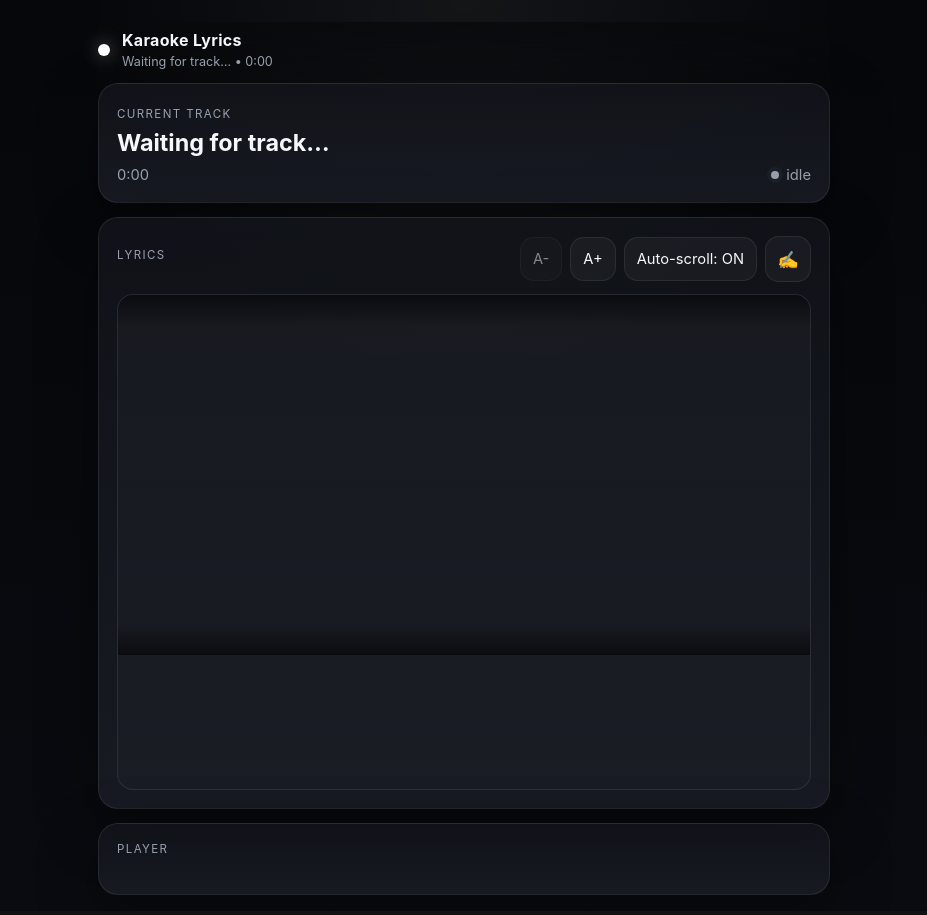
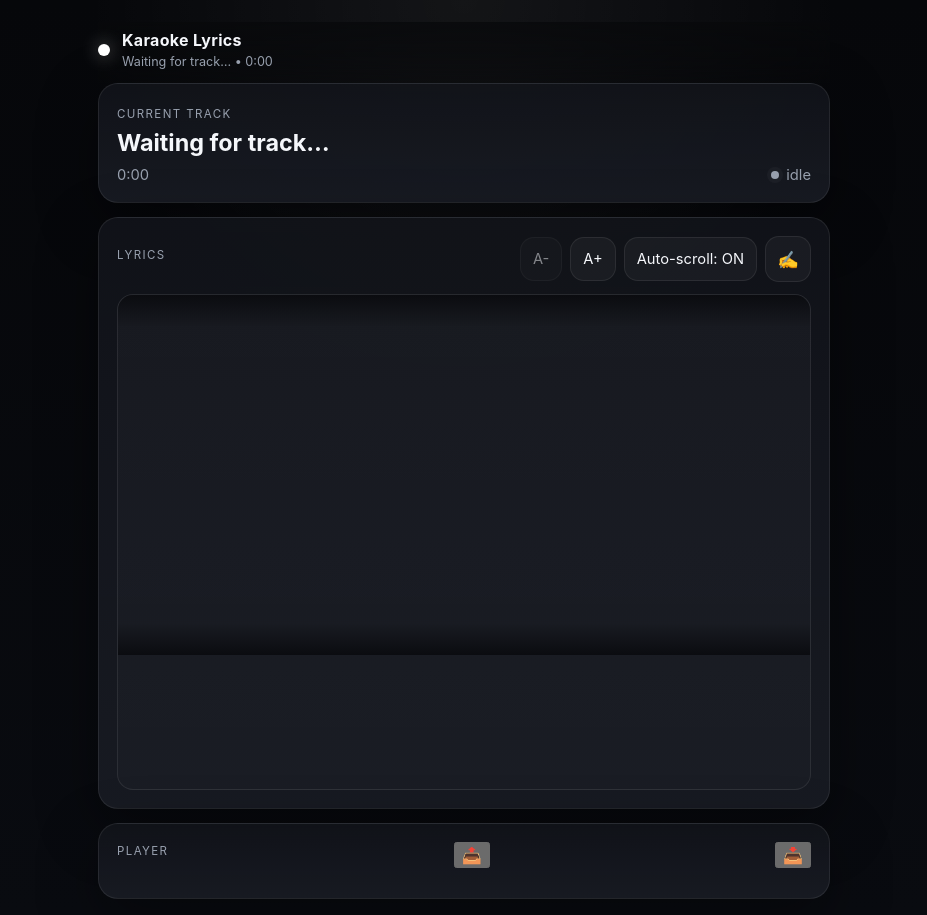
Before and after one commit to Mino75/2026-karaoke, a website: page index.html in a window 1280 px wide. Shown: the whole page, without its empty margins (176-1103 px from the left). Drawn offline with Linux system fonts and the light colour scheme.

Commit message:
Add export and import buttons for lyrics

```diff
--- a/index.html
+++ b/index.html
@@ -92,6 +92,9 @@
       <section class="card player-card">
         <div class="section-head">
           <span class="label">Player</span>
+            <button id="exportBtn" aria-label="Export lyrics">📤</button>
+            <button id="importBtn" aria-label="Import lyrics">📥</button>
+            <input id="importFileInput" type="file" accept="application/json" hidden />
         </div>
       </section>
     </main>
```
